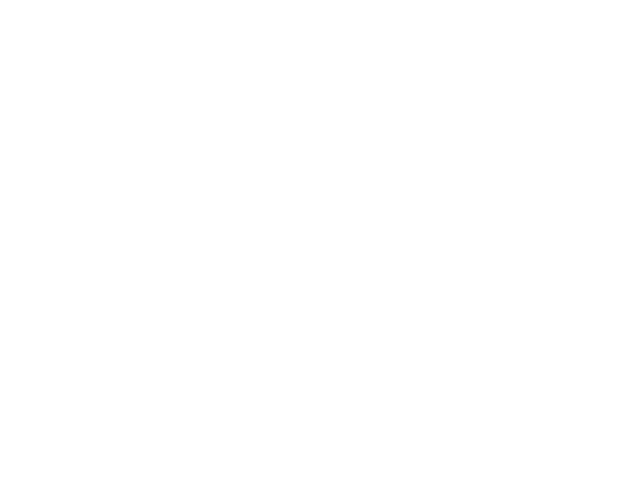
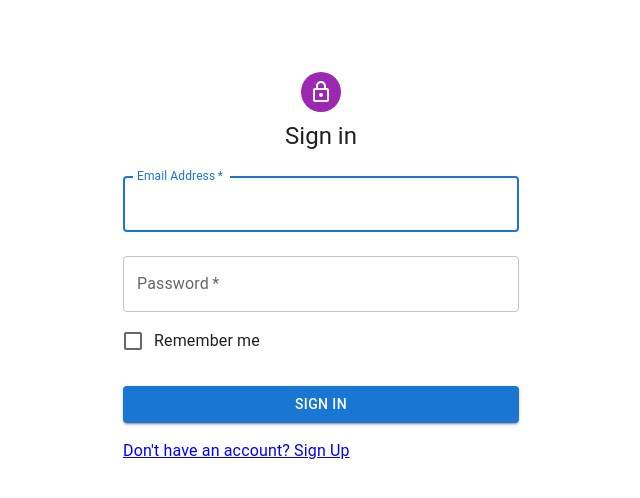
Before and after one commit to roshan1697/Courseapp, a React (Vite) app: page /courseapp/adminsignin in a window 1280 px wide. Before the commit this address had no page. Shown: the top 498 px of the page, without its empty margins (319-959 px from the left). Built offline with nearby package versions, Linux system fonts and the light colour scheme.

Commit message:
added admin signup

```diff
--- a/package.json
+++ b/package.json
@@ -5,7 +5,7 @@
   "type": "module",
   "scripts": {
     "dev": "vite",
-    "server":"nodemon ./server/main.js",
+    "server": "nodemon ./server/main.js",
     "build": "vite build",
     "lint": "eslint . --ext js,jsx --report-unused-disable-directives --max-warnings 0",
     "preview": "vite preview"
@@ -14,6 +14,7 @@
     "@emotion/react": "^11.11.1",
     "@emotion/styled": "^11.11.0",
     "@mui/icons-material": "^5.14.18",
+    "@mui/joy": "^5.0.0-beta.21",
     "@mui/material": "^5.14.17",
     "axios": "^1.6.2",
     "cors": "^2.8.5",
--- a/src/App.jsx
+++ b/src/App.jsx
@@ -8,6 +8,8 @@ import CoursePage from './pages/coursepage'
 import CourseEditPage from './pages/courseeditpage'
 import CourseAddPage from './pages/courseaddpage'
 import Courses from './pages/courses'
+import AdminSignin from './pages/adminsignin'
+import AdminSignup from './pages/adminsignup'
 
 const App = () => {
 
@@ -21,6 +23,10 @@ const App = () => {
       <Route path='/courseapp/course/edit/:id' element={<CourseEditPage/>}/>
       <Route path='/courseapp/course/add' element={<CourseAddPage/>}/>
       <Route path='/courseapp/courses' element={<Courses/>}/>
+      <Route path='/courseapp/adminsignin' element={<AdminSignin/>}/>
+      <Route path='/courseapp/adminsignup' element={<AdminSignup/>}/>
+
+
 
 
     </Routes>
--- a/src/components/card.jsx
+++ b/src/components/card.jsx
@@ -1,7 +1,5 @@
 
 import Card from '@mui/material/Card';
-import CardActions from '@mui/material/CardActions';
-import CardContent from '@mui/material/CardContent';
 import CardMedia from '@mui/material/CardMedia';
 import Button from '@mui/material/Button';
 import Typography from '@mui/material/Typography';
@@ -18,31 +16,67 @@ const CardLayout = (course) => {
   }
 
   return (
-    <Card sx={{ maxWidth: 345 }}>
+    <Card sx={{ width:340, height:400 }}>
     <CardMedia
-      sx={{ height: 140 }}
+      sx={{ height: 200 }}
       image="https://images.inc.com/uploaded_files/image/1920x1080/getty_933383882_2000133420009280345_410292.jpg"
       title="course"
     />
-    <CardContent>
-      <Typography gutterBottom variant="h5" component="div">
+    <div style={{
+
+      padding:'1rem',
+      display:'flex',
+      flexWrap:'wrap'
+    }}  >
+      <Typography gutterBottom
+      style={{
+        width:'100%'
+      }}
+      variant="h5" component="div">
         {course.course.title}
       </Typography>
-      <Typography variant="body2" color="text.secondary">
+      <Typography variant="body2"
+        style={{
+          width:'100%',
+          display: '-webkit-box',
+          WebkitBoxOrient: 'vertical',
+          WebkitLineClamp: 3,
+          overflow: 'hidden',
+        }}
+      color="text.secondary">
         {course.course.description}
       </Typography>
-      <Typography gutterBottom variant="h5" component="div">
-        {course.course.price}
+
+    </div>
+    <Typography gutterBottom variant="h5"
+        style={{
+          marginTop:'1rem',
+          marginLeft:'1rem'
+        }}
+      component="div">
+        ₹{course.course.price}
       </Typography>
-    </CardContent>
-    <CardActions>
+        <div style={{
+
+          display:'flex',
+          justifyContent:'space-between',
+
+        }}>
+
       <Button
         onClick={handleView}
-        size="small">View</Button>
+        style={{
+          paddingLeft:'1rem'
+        }}
+        size="large">View</Button>
       <Button
         onClick={handleEdit}
-        size="small">Edit</Button>
-    </CardActions>
+        style={{
+          paddingRight:'1rem'
+        }}
+        size="large">Edit</Button>
+        </div>
+
   </Card>
   )
 }
--- a/src/components/layout.jsx
+++ b/src/components/layout.jsx
@@ -22,12 +22,20 @@ const Layout = () => {
         padding:'2rem'
     }}>
         <Typography style={{
-            textAlign:'center'
+            textAlign:'center',
+            marginBottom:'2rem'
         }} variant='h3'>Courses</Typography>
-    <Grid container spacing={{ xs: 2, md:4}} columns={{ xs: 4, sm: 8, md: 12, lg:11  }} sx={{ margin: { xs: 'auto'}}}>
+    <Grid container style={{
+        display:'flex',
+        flexWrap:'wrap',
+        justifyContent:'center'
+    }} sx={{ margin: { xs: 'auto'}}}>
 
         {courses.map((course, index) => (
-            <Grid item xs={5} sm={4} md={3} lg={2} key={index} >
+            <Grid item style={{
+                marginRight:'2rem',
+                marginBottom:'2rem'
+            }} key={index} >
                 <CardLayout course={course}/>
             </Grid>
         ))}
--- a/src/components/navbar.jsx
+++ b/src/components/navbar.jsx
@@ -16,10 +16,10 @@ import ListItemIcon from '@mui/material/ListItemIcon';
 import Logout from '@mui/icons-material/Logout';
 import Tooltip from '@mui/material/Tooltip';
 import { useNavigate } from 'react-router-dom';
-const NavBar = (prop) => {
+const NavBar = ({userEmail,setUserEmail}) => {
   const toggleSideNavbar = useRef()
   const navigate = useNavigate()
-  const {userEmail} = prop
+
   const [anchorElUser, setAnchorElUser] = useState(null);
 
 
@@ -39,12 +39,16 @@ const NavBar = (prop) => {
           top:'0.5rem'
 
           }} >
-      <AppBar position="static"  style={{
+      <AppBar position="static"
+        style={{
           width:'98vw',
 
       }}>
         <Toolbar sx={{ backgroundColor: '#fafafa' }}>
-          <SideNavbar ref={toggleSideNavbar}/>
+          <SideNavbar ref={toggleSideNavbar}
+                    userEmail={userEmail}
+                    setUserEmail={setUserEmail}
+          />
           <IconButton
             size="large"
             edge="start"
@@ -61,7 +65,7 @@ const NavBar = (prop) => {
             CourseApp
           </Typography>
 
-          {userEmail===null ?
+          {!userEmail ?
             <Box>
 
           <Link to='/courseapp/signup'>
@@ -99,6 +103,7 @@ const NavBar = (prop) => {
 
                 <MenuItem onClick={()=>{
                   localStorage.setItem('token',null)
+                  setUserEmail(null)
                   navigate('/')
 
                 }}>
--- a/src/components/sidenavbar.jsx
+++ b/src/components/sidenavbar.jsx
@@ -14,11 +14,15 @@ import SchoolIcon from '@mui/icons-material/School';
 import GetAppIcon from '@mui/icons-material/GetApp';
 import SettingsIcon from '@mui/icons-material/Settings';
 import ExitToAppIcon from '@mui/icons-material/ExitToApp';
+import PersonPinIcon from '@mui/icons-material/PersonPin';
 import { useNavigate } from 'react-router-dom';
+import PersonPinCircleIcon from '@mui/icons-material/PersonPinCircle';
+import Accordion from '@mui/joy/Accordion';
+import AccordionDetails from '@mui/joy/AccordionDetails';
+import AccordionSummary from '@mui/joy/AccordionSummary';
 
+const SideNavbar = forwardRef(({userEmail,setUserEmail}, ref ) => {
 
-
-const SideNavbar = forwardRef((_,ref) => {
     const [state, setState] = useState(false);
     const navigate = useNavigate()
     const handleNavigation = () =>{navigate('/')}
@@ -68,7 +72,9 @@ const SideNavbar = forwardRef((_,ref) => {
                   <ListItemText primary='Courses'/>
                 </ListItemButton>
               </ListItem>
-              <ListItem  disablePadding  >
+              <Accordion>
+        <AccordionSummary>
+        <ListItem  disablePadding  >
                 <ListItemButton>
                   <ListItemIcon>
                     <PortraitIcon/>
@@ -77,9 +83,41 @@ const SideNavbar = forwardRef((_,ref) => {
                 </ListItemButton>
               </ListItem>
 
+        </AccordionSummary>
+        <AccordionDetails>
+        <ListItem  disablePadding
+        onClick={()=>{
+          navigate('/courseapp/adminsignup')
+        }}
+        >
+                <ListItemButton>
+                  <ListItemIcon>
+                    <PersonPinCircleIcon/>
+                  </ListItemIcon>
+                  <ListItemText primary='Signup'/>
+                </ListItemButton>
+              </ListItem>
+              <ListItem  disablePadding
+              onClick={()=>{
+                navigate('/courseapp/adminsignin')
+              }}
+              >
+                <ListItemButton>
+                  <ListItemIcon>
+                    <PersonPinIcon/>
+                  </ListItemIcon>
+                  <ListItemText primary='Login'/>
+                </ListItemButton>
+              </ListItem>
+        </AccordionDetails>
+      </Accordion>
+
           </List>
+          {!userEmail ? <div></div> :
+          <div>
           <Divider />
-      <List>
+          <List>
+
 
           <ListItem  disablePadding>
             <ListItemButton>
@@ -97,7 +135,12 @@ const SideNavbar = forwardRef((_,ref) => {
               <ListItemText primary='Settings' />
             </ListItemButton>
           </ListItem>
-          <ListItem  disablePadding>
+          <ListItem  disablePadding onClick={()=>{
+            localStorage.setItem('token',null)
+            setUserEmail(null)
+            navigate('/')
+
+          }}>
             <ListItemButton>
               <ListItemIcon>
                 <ExitToAppIcon/>
@@ -107,6 +150,8 @@ const SideNavbar = forwardRef((_,ref) => {
           </ListItem>
 
       </List>
+      </div>
+      }
 
         </Box>
       );
--- /dev/null
+++ b/src/pages/adminsignin.jsx
@@ -0,0 +1,108 @@
+import Avatar from '@mui/material/Avatar';
+import Button from '@mui/material/Button';
+import CssBaseline from '@mui/material/CssBaseline';
+import TextField from '@mui/material/TextField';
+import FormControlLabel from '@mui/material/FormControlLabel';
+import Checkbox from '@mui/material/Checkbox';
+//import Link from '@mui/material/Link';
+import Grid from '@mui/material/Grid';
+import Box from '@mui/material/Box';
+import LockOutlinedIcon from '@mui/icons-material/LockOutlined';
+import Typography from '@mui/material/Typography';
+import Container from '@mui/material/Container';
+import {Link } from 'react-router-dom'
+import { useState } from 'react';
+import axios from 'axios';
+import { useNavigate } from 'react-router-dom';
+
+
+
+const AdminSignin = () => {
+    const [email, setEmail] = useState('')
+    const [password, setPassword] = useState('')
+    const navigate = useNavigate()
+
+      const handleSubmit = async() => {
+          try {
+            const res = await axios.post('http://localhost:3000/admin/login',{
+              email:email,
+              password:password
+            })
+            localStorage.setItem('token',res.data.token)
+            navigate('/')
+
+          }
+          catch(err){
+            console.log(err)
+          }
+        }
+
+        return (
+            <Container component="main" maxWidth="xs">
+              <CssBaseline />
+              <Box
+                sx={{
+                  marginTop: 8,
+                  display: 'flex',
+                  flexDirection: 'column',
+                  alignItems: 'center',
+                }}
+              >
+                <Avatar sx={{ m: 1, bgcolor: 'secondary.main' }}>
+                  <LockOutlinedIcon />
+                </Avatar>
+                <Typography component="h1" variant="h5">
+                  Sign in
+                </Typography>
+                <Box component="form"  noValidate sx={{ mt: 1 }}>
+                  <TextField
+                    onChange={e=>{setEmail(e.target.value)}}
+                    margin="normal"
+                    required
+                    fullWidth
+                    id="email"
+                    label="Email Address"
+                    name="email"
+                    autoComplete="email"
+                    autoFocus
+                  />
+                  <TextField
+                    onChange={e=>{setPassword(e.target.value)}}
+                    margin="normal"
+                    required
+                    fullWidth
+                    name="password"
+                    label="Password"
+                    type="password"
+                    id="password"
+                    autoComplete="current-password"
+                  />
+                  <FormControlLabel
+                    control={<Checkbox value="remember" color="primary" />}
+                    label="Remember me"
+                  />
+                  <Button
+                    onClick={handleSubmit}
+                    fullWidth
+                    variant="contained"
+                    sx={{ mt: 3, mb: 2 }}
+                  >
+                    Sign In
+                  </Button>
+                  <Grid container>
+
+                    <Grid item>
+                      <Link to="/courseapp/adminsignup" style={{
+                        color:'blue'
+                      }} variant="body2">
+                        {"Don't have an account? Sign Up"}
+                      </Link>
+                    </Grid>
+                  </Grid>
+                </Box>
+              </Box>
+            </Container>
+        )
+}
+
+export default AdminSignin
--- /dev/null
+++ b/src/pages/adminsignup.jsx
@@ -0,0 +1,108 @@
+import Avatar from '@mui/material/Avatar';
+import Button from '@mui/material/Button';
+import CssBaseline from '@mui/material/CssBaseline';
+import TextField from '@mui/material/TextField';
+import Grid from '@mui/material/Grid';
+import Box from '@mui/material/Box';
+import LockOutlinedIcon from '@mui/icons-material/LockOutlined';
+import Typography from '@mui/material/Typography';
+import Container from '@mui/material/Container';
+import {Link}from 'react-router-dom'
+import { useState } from 'react';
+import axios from 'axios';
+import { useNavigate } from 'react-router-dom';
+const AdminSignup = () => {
+    const [email, setEmail] = useState('')
+    const [password, setPassword] = useState('')
+    const navigate = useNavigate()
+
+    const handleSubmit = async() => {
+
+
+        const res = await axios.post('http://localhost:3000/admin/signup',{
+          username:email,
+          password:password
+        })
+
+        const resData = res.data
+
+        localStorage.setItem('token', resData.token)
+        navigate('/')
+
+
+      }
+
+      return (
+          <Container component="main" maxWidth="xs">
+            <CssBaseline />
+            <Box
+              sx={{
+                marginTop: 8,
+                display: 'flex',
+                flexDirection: 'column',
+                alignItems: 'center',
+              }}
+            >
+              <Avatar sx={{ m: 1, bgcolor: 'secondary.main' }}>
+                <LockOutlinedIcon />
+              </Avatar>
+              <Typography component="h1" variant="h5">
+                Sign up
+              </Typography>
+              <Box component="form" noValidate  sx={{ mt: 3 }}>
+                <Grid container spacing={2}>
+
+                  <Grid item xs={12}>
+                    <TextField
+                      required
+                      fullWidth
+                      id="email"
+                      label="Email Address"
+                      name="email"
+                      autoComplete="email"
+                      onChange={(e)=>{setEmail(e.target.value)}}
+                    />
+                  </Grid>
+                  <Grid item xs={12}>
+                    <TextField
+                      required
+                      fullWidth
+                      name="password"
+                      label="Password"
+                      type="password"
+                      id="password"
+                      autoComplete="new-password"
+                      onChange={(e)=>{setPassword(e.target.value)}}
+                    />
+                  </Grid>
+
+                </Grid>
+                <Button
+
+                  fullWidth
+                  variant="contained"
+                  sx={{ mt: 3, mb: 2 }}
+                  onClick={handleSubmit}
+                >
+                  Sign Up
+                </Button>
+                <Grid container justifyContent="flex-end">
+                  <Grid item>
+
+
+                    <Link to='/courseapp/adminsignin'
+                    style={{
+                      color:'blue',
+                    }} variant="body2">
+                      Already have an account? Sign in
+                    </Link>
+
+                  </Grid>
+                </Grid>
+              </Box>
+            </Box>
+          </Container>
+      )
+                }
+
+export default AdminSignup
--- a/src/pages/home.jsx
+++ b/src/pages/home.jsx
@@ -33,7 +33,7 @@ const Home = () => {
 
   return (
     <>
-    <NavBar prop={userEmail}/>
+    <NavBar userEmail={userEmail} setUserEmail={setUserEmail}/>
     <LandingPage/>
     <Layout/>
     <Footer/>
--- a/src/pages/signin.jsx
+++ b/src/pages/signin.jsx
@@ -13,6 +13,7 @@ import Container from '@mui/material/Container';
 import {Link } from 'react-router-dom'
 import { useState } from 'react';
 import axios from 'axios';
+import { useNavigate } from 'react-router-dom';
 
 
 
@@ -20,6 +21,8 @@ import axios from 'axios';
 const SignIn = () => {
   const [email, setEmail] = useState('')
   const [password, setPassword] = useState('')
+  const navigate = useNavigate()
+
     const handleSubmit = async() => {
         try {
           const res = await axios.post('http://localhost:3000/user/login',{
@@ -27,6 +30,8 @@ const SignIn = () => {
             password:password
           })
           localStorage.setItem('token',res.data.token)
+          navigate('/')
+
         }
         catch(err){
           console.log(err)
```
Also changed, not shown: 2 other files (tests, documents, lock files or other folders).
